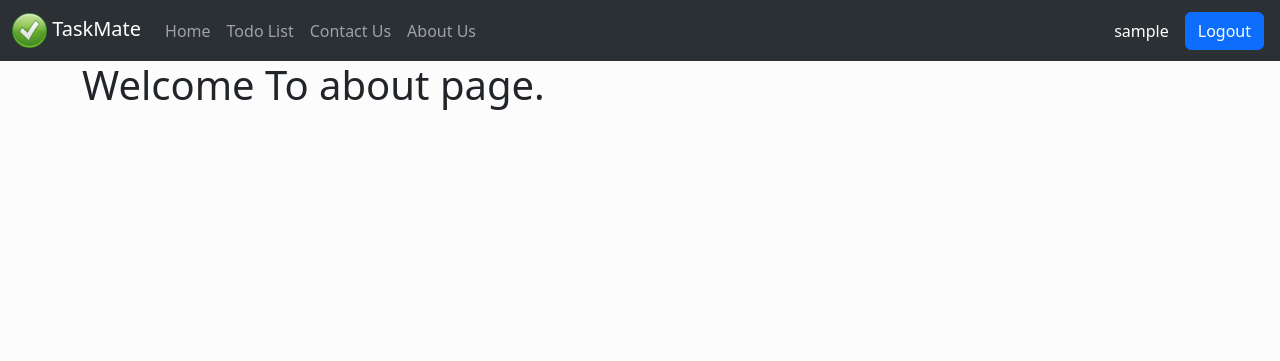
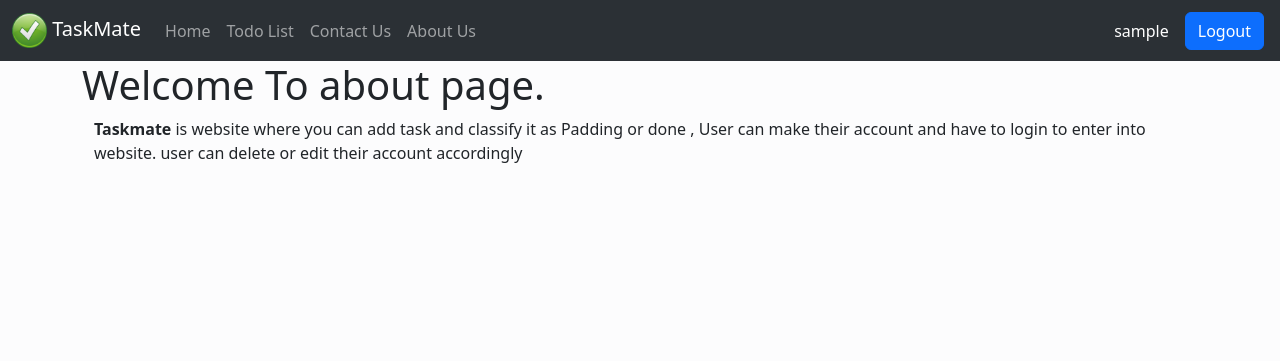
Before and after one commit to ashish80ranjan/Taskmate, a Django app: page /about in a window 1280 px wide. Shown: the top 361 px of the page. Run offline with Django 4.2, Linux system fonts and the light colour scheme; the visitor is signed in with stand-in values (Sample User, id 1); some web fonts are replaced.

Commit message:
about us

```diff
--- a/todolist_app/templates/about.html
+++ b/todolist_app/templates/about.html
@@ -6,5 +6,8 @@
 {% block content %}
 <div class="container">
     <h1>{{welcome_text}}</h1>
+    <div class="container">
+        <p><b>Taskmate</b> is website where you can add task and classify it as Padding or done , User can make their account and have to login to enter into website. user can delete or edit their account accordingly</p>
+    </div>
 </div>
 {% endblock content %}
--- a/todolist_app/templates/contact.html
+++ b/todolist_app/templates/contact.html
@@ -5,5 +5,9 @@
 {% block content %}
 <div class="container">
     <h1>{{welcome_text}}</h1>
+    <div class='container'>
+
+
+    </div>
 </div>
 {% endblock content %}
```
